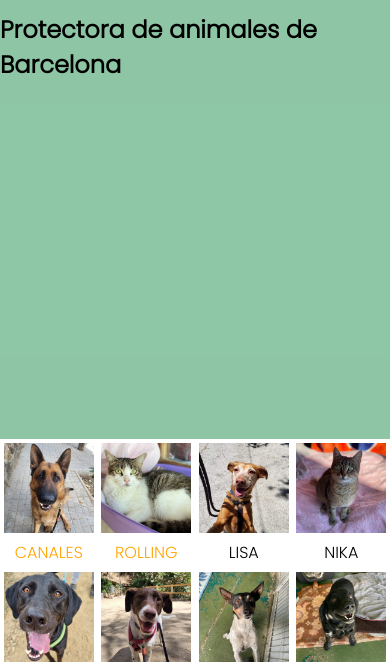
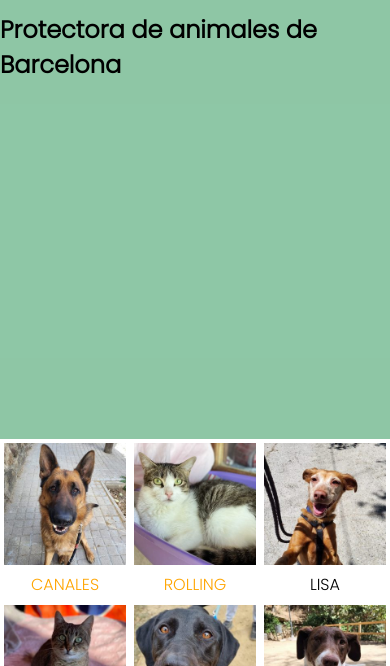
Before and after one commit to MarcosYelamos/Botiga, a plain HTML site: page index.html in a window 390 px wide. Shown: the part 405-1071 px from the top of the page. Drawn offline with Linux system fonts and the light colour scheme.

Commit message:
medai queries

```diff
--- a/css/style.css
+++ b/css/style.css
@@ -109,7 +109,7 @@ body {
 
 @media screen and (max-width:800px) {
     .column4 {
-        width: 33,33%;
+        width: 33.33%;
     }
 
 
```
